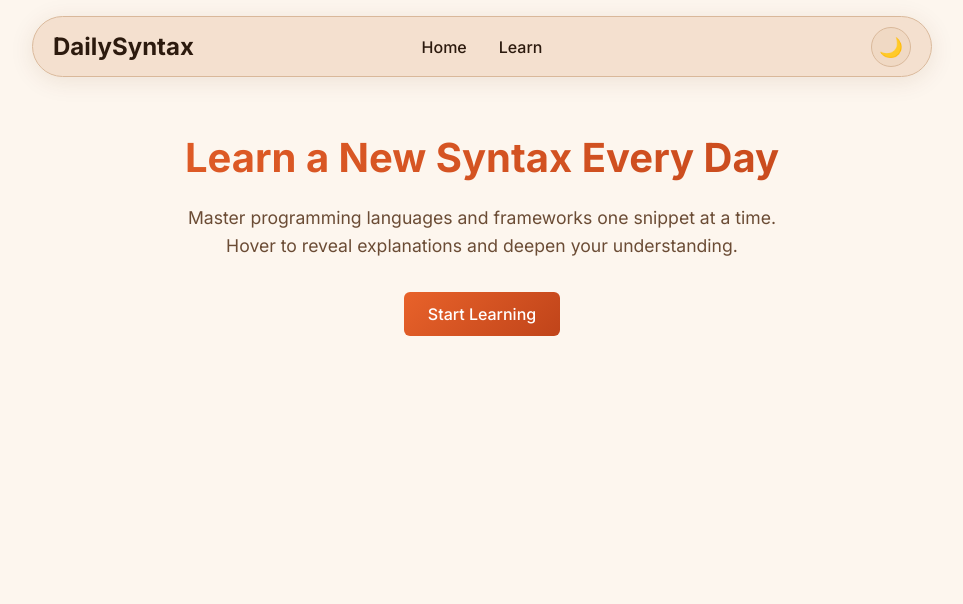
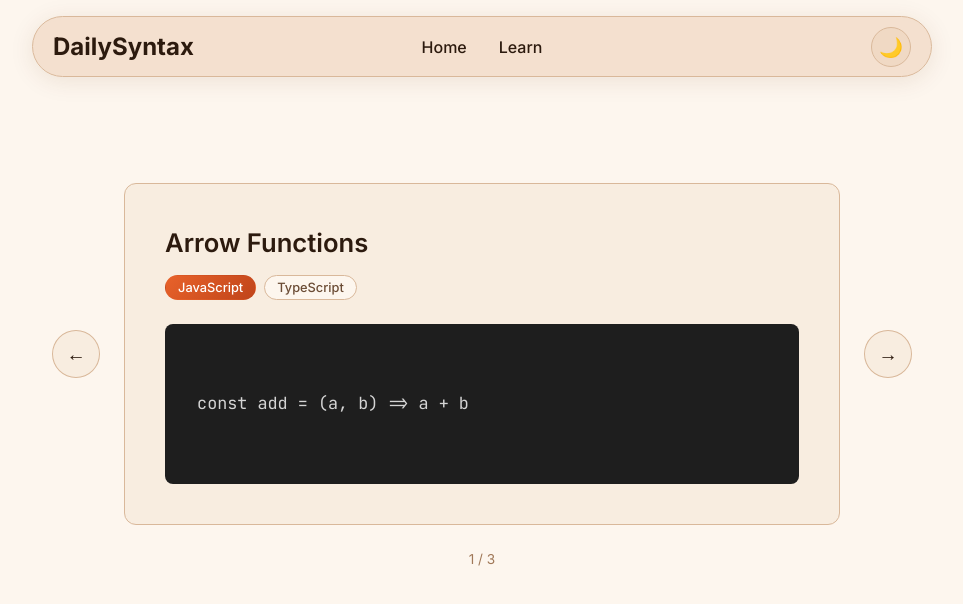
Before and after one commit to hect1x/PolySyntax, a React (Vite) app: page / in a window 1280 px wide. Shown: the top 604 px of the page, without its empty margins (158-1121 px from the left). Built offline with nearby package versions, Linux system fonts and the light colour scheme.

Commit message:
Turn learn into the landing page

```diff
--- a/src/AppRouter.tsx
+++ b/src/AppRouter.tsx
@@ -1,14 +1,16 @@
 import { Routes, Route } from 'react-router-dom'
 import Layout from './Layout'
-import Home from './pages/Home/Home'
 import Learn from './pages/Learn/Learn'
+import About from './pages/About/About'
+import Deck from './pages/Deck/Deck'
 
 export default function AppRouter() {
   return (
     <Routes>
       <Route element={<Layout />}>
-        <Route index element={<Home />} />
-        <Route path="learn" element={<Learn />} />
+        <Route index element={<Learn />} />
+        <Route path="about" element={<About />} />
+        <Route path="deck" element={<Deck />} />
       </Route>
     </Routes>
   )
```
